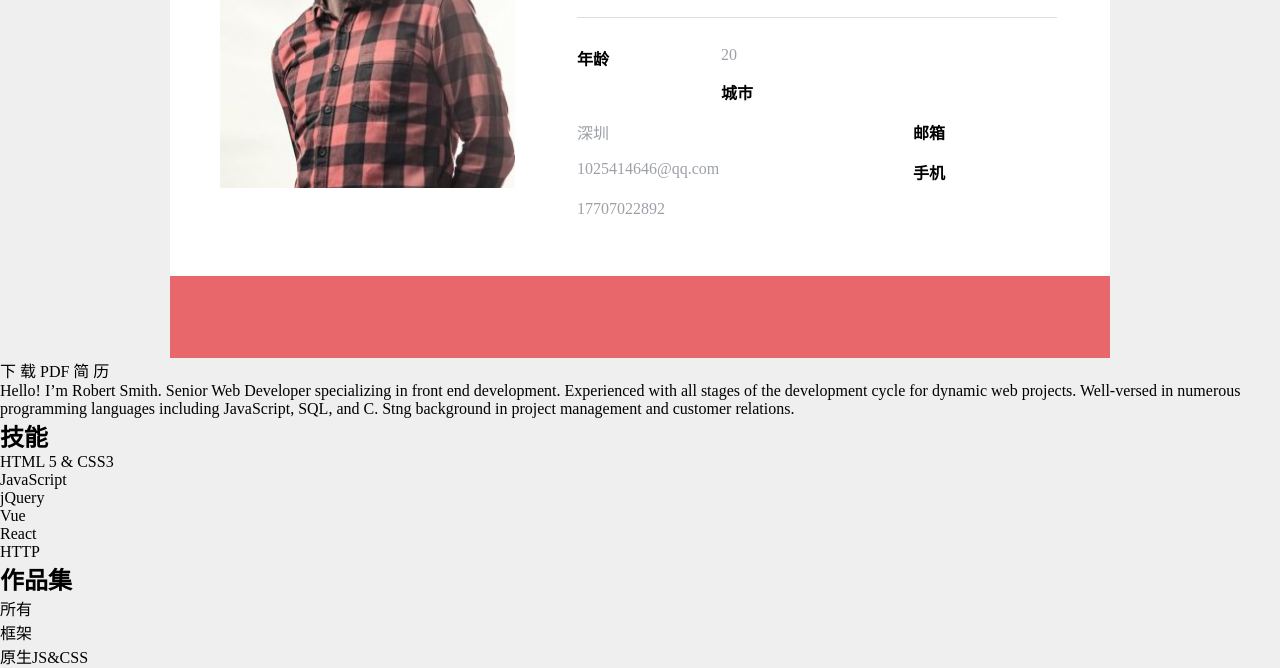
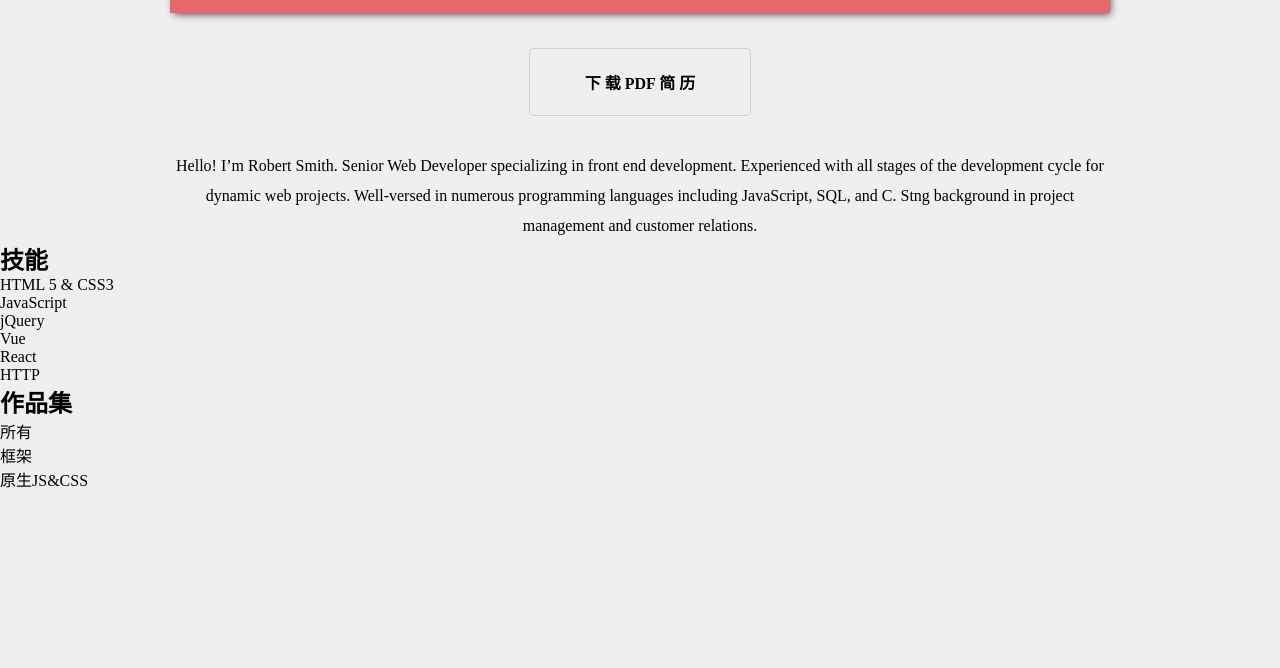
Before and after one commit to AFASFD/Resume, a plain HTML site: page index.html in a window 1280 px wide. Shown: the part 719-1387 px from the top of the page. After the commit the page ends 1210 px from the top, so only its background shows below. Drawn offline with Linux system fonts and the light colour scheme.

Commit message:
新版本

```diff
--- a/a.css
+++ b/a.css
@@ -19,6 +19,9 @@ hr {
     height: 0;
     border: none;
     border-bottom: 1px solid #dedede;
+}
+main {
+    margin-top: -345px;
 }
 .topNavBar {
     position: fixed;
@@ -76,12 +79,13 @@ hr {
 }
 .banner .mask{
     height: 515px;
-    background-color: rgba(0,0,0,0.8);
+    background-color: rgba(0,0,0,0.5);
 }
 .userCard {
     max-width: 940px;
     margin: 0 auto;
     background-color: #FFFFFF;
+    box-shadow: 2px 3px 8px -2px rgba(0,0,0,0.75);
 }
 .userCard .text .welcome {
     position: relative;
@@ -154,3 +158,24 @@ hr {
     fill: white;
     vertical-align: top;
 }
+body>main .downloadResume{
+    display: inline-block;
+    padding: 21px 55px;
+    border: 1px solid #CDCFD1;
+    border-radius: 5px;
+    margin: 35px 0;
+    font-weight: bold;
+    transition: box-shadow 0.5s;
+}
+body>main .downloadResume:hover{
+    box-shadow: 2px 3px 8px -1px rgba(0,0,0,0.75);
+}
+body>main .downloadResumeWrapper{
+    text-align: center;
+}
+body>main .selfIntroduction{
+    text-align: center;
+    max-width: 940px;
+    margin: 0 auto;
+    line-height: 30px;
+}
--- a/index.html
+++ b/index.html
@@ -83,8 +83,10 @@
                     </a>
             </footer>
         </div>
-        <a href="#" class="button">下 载 PDF 简 历</a>
-        <p>
+        <p class="downloadResumeWrapper">
+            <a href="./resume.pdf" class="downloadResume" target="_blank" download>下 载 PDF 简 历</a>
+        </p>
+        <p class="selfIntroduction">
             Hello! I’m Robert Smith. Senior Web Developer specializing in front end development. Experienced with all stages of the development cycle for dynamic web projects. Well-versed in numerous programming languages including JavaScript, SQL, and C. Stng background in project management and customer relations.
         </p>
     </main>
```
Also changed, not shown: 1 other file.
